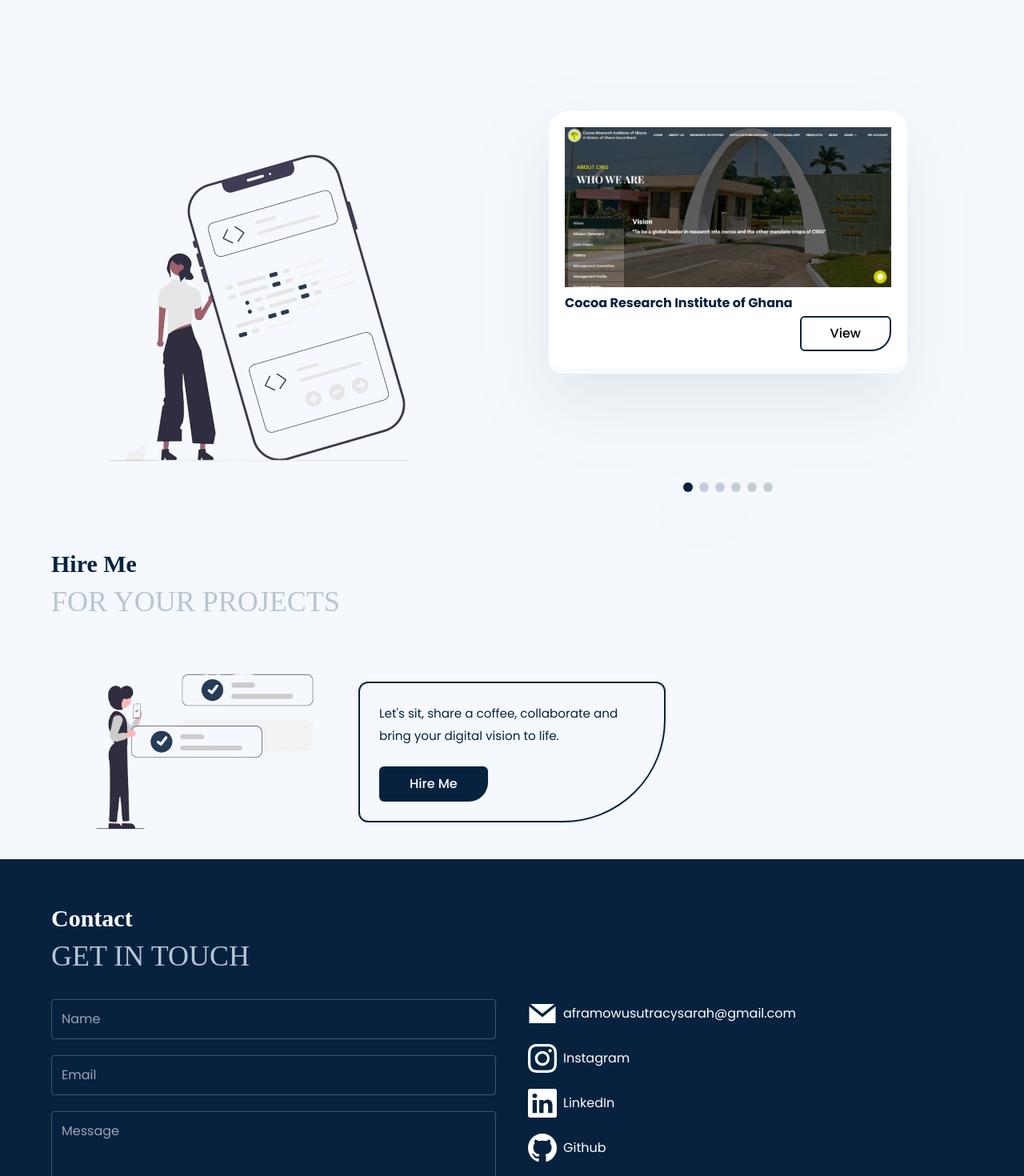
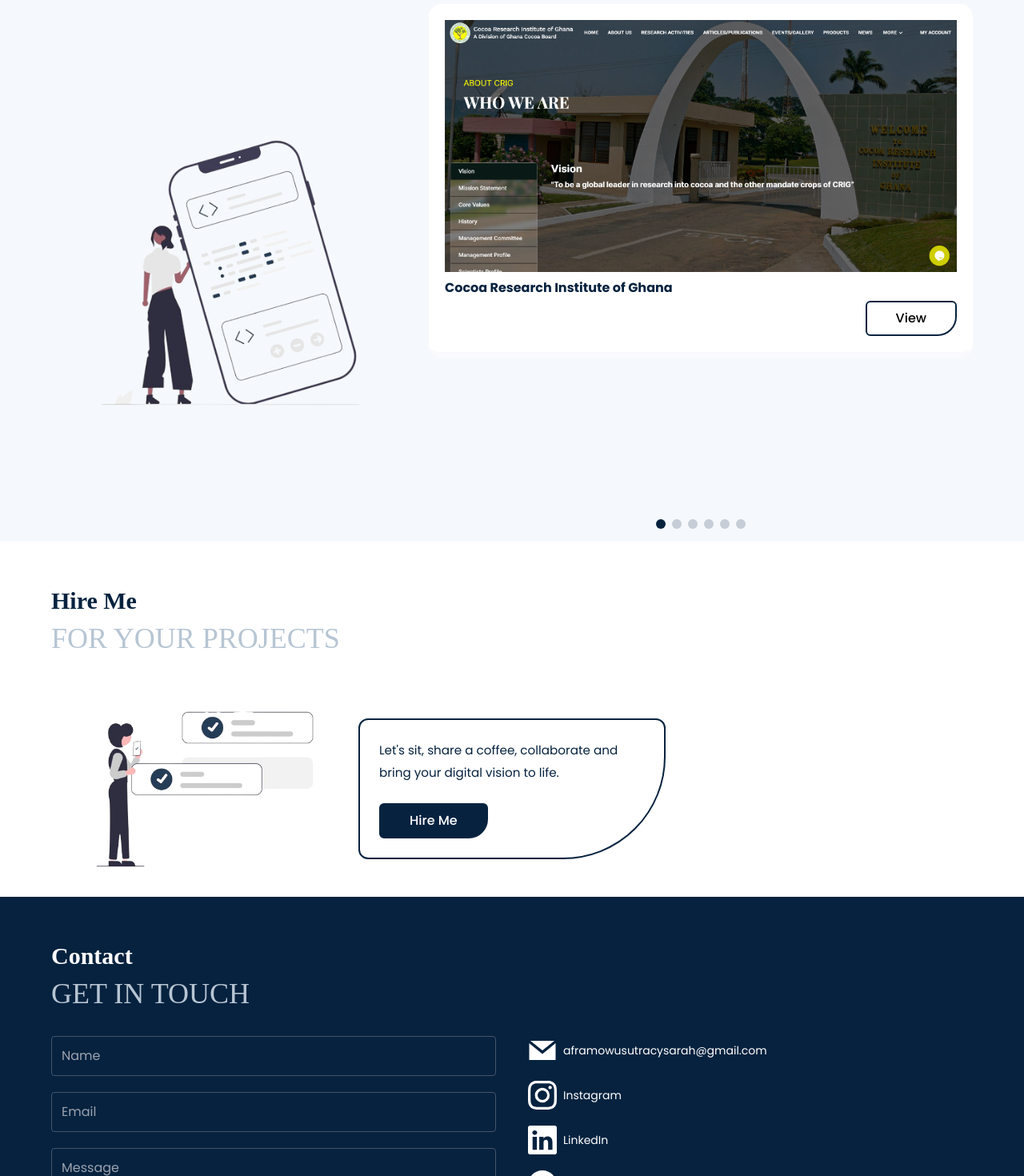
Before and after one commit to tracy1-sarah/portfolio, a React (Vite) app: page / in a window 1280 px wide. Shown: the part 2400-3870 px from the top of the page at 80% size. Built offline with nearby package versions, Linux system fonts and the light colour scheme; a web font is replaced by a local one.

Commit message:
Adjust mobile view styles

```diff
--- a/src/Content.js
+++ b/src/Content.js
@@ -1,5 +1,4 @@
 // import images
-
 import Hero_person from "./assets/images/Hero/TracyS.png";
 
 import html from "./assets/images/Skills/html.png";
@@ -45,6 +44,7 @@ import { TbSmartHome } from "react-icons/tb";
 import { RiServiceLine } from "react-icons/ri";
 import { GiSkills } from "react-icons/gi";
 import { MdOutlinePermContactCalendar } from "react-icons/md";
+import { lazy } from "react";
 
 export const content = {
   nav: [
--- a/src/components/Contact.jsx
+++ b/src/components/Contact.jsx
@@ -30,7 +30,10 @@ const Contact = () => {
   };
 
   return (
-    <section className="bg-dark_primary text-white" id="contact">
+    <section
+      className="bg-dark_primary text-white overflow-hidden"
+      id="contact"
+    >
       <Toaster />
       <div className="md:container px-5 py-14">
         <h2 className="title !text-white" data-aos="fade-down">
@@ -84,7 +87,11 @@ const Contact = () => {
                 className="flex items-center gap-2"
               >
                 <h4 className="text-white">{createElement(content.icon)}</h4>
-                <a className="font-Poppins" href={content.link} target="_blank">
+                <a
+                  className="font-Poppins text-sm"
+                  href={content.link}
+                  target="_blank"
+                >
                   {content.text}
                 </a>
               </div>
--- a/src/components/Hero.jsx
+++ b/src/components/Hero.jsx
@@ -1,4 +1,3 @@
-import { useEffect } from "react";
 import { content } from "../Content";
 
 const Hero = () => {
@@ -18,7 +17,7 @@ const Hero = () => {
           <div className="px-4">
             <h3 className="py-2">Heyaa, I am</h3>
             <h1 className="py-4 text-4xl">
-              {hero.firstName} <span className="#9333EA">{hero.LastName}</span>
+              {hero.firstName} <span>{hero.LastName}</span>
             </h1>
             <h1 className="text-3xl">{hero.title}</h1>
           </div>
@@ -27,7 +26,7 @@ const Hero = () => {
             <a
               href="public/file/TRACY-Resume.pdf"
               target="_blank"
-              rel="noopener noreferrer"
+              rel="noreferrer"
             >
               <button className="btn">{hero.btnText}</button>
             </a>
--- a/src/components/Hireme.jsx
+++ b/src/components/Hireme.jsx
@@ -4,7 +4,7 @@ const Hireme = () => {
   const { Hireme } = content;
 
   return (
-    <section className="bg-bg_light_primary">
+    <section className="bg-white max-w-full mx-auto overflow-hidden">
       <div className="md:container px-5 pt-14">
         <h2 className="title" data-aos="fade-down">
           {Hireme.title}
@@ -13,7 +13,7 @@ const Hireme = () => {
           {Hireme.subtitle}
         </h4>
         <br />
-        <div className="flex items-center md:flex-row flex-col-reverse ">
+        <div className="flex items-center md:flex-row flex-col">
           <img
             src={Hireme.image1}
             alt="..."
@@ -33,7 +33,7 @@ const Hireme = () => {
           >
             <p className="leading-7">{Hireme.para}</p>
             <br />
-            <a id="contact">
+            <a href="#contact">
               <button className="btn bg-dark_primary text-white">
                 {Hireme.btnText}
               </button>
--- a/src/components/Projects.jsx
+++ b/src/components/Projects.jsx
@@ -3,7 +3,7 @@ import { Swiper, SwiperSlide } from "swiper/react";
 import "swiper/css";
 import "swiper/css/pagination";
 import Modal from "react-modal";
-import { createElement, useState } from "react";
+import { useState } from "react";
 
 const customStyles = {
   content: {
@@ -41,7 +41,7 @@ const Projects = () => {
   }
 
   return (
-    <section className="bg-bg_light_primary" id="projects">
+    <section className="bg-bg_light_primary max-w-full mx-auto" id="projects">
       <Modal
         isOpen={modalIsOpen}
         onRequestClose={closeModal}
@@ -61,7 +61,7 @@ const Projects = () => {
         </div>
       </Modal>
 
-      <div className="md:container px-5 pt-14 min-h-screen flex flex-col justify-between">
+      <div className="md:container mx-auto px-5 pt-14 min-h-screen flex flex-col justify-between">
         <div>
           <h2 className="title" data-aos="fade-down">
             {Projects.title}
@@ -71,28 +71,29 @@ const Projects = () => {
           </h4>
           <br />
         </div>
-        <div className="flex items-center lg:flex-row flex-col-reverse gap-5">
+        <div className="flex flex-col md:flex-row items-center gap-6">
           <img
             src={Projects.image}
             alt="..."
             data-aos="fade-right"
-            className="max-w-[45vw] min-w-[22rem]"
+            className="w-full md:max-w-[35vw] "
           />
           <Swiper
             pagination={{
               clickable: true,
             }}
-            data-aos="fade-left"
+            // data-aos="fade-left"
             spaceBetween={20}
             modules={[Pagination]}
-            className="rounded-3xl pb-16 max-w-md drop-shadow-primary self-start"
+            className="swiper-container max-w-full pb-16 overflow-hidden"
           >
+            <div className="swiper-wrapper">
               {Projects.project_content.map((content, i) => (
                 <SwiperSlide
                   key={i}
-                className="bg-white rounded-2xl p-5 border-b-8 border-[#FAF9FD] h-fit"
+                  className="swiper-slide bg-white rounded-2xl p-5 border-b-8 border-[#FAF9FD] h-fit"
                 >
-                <img src={content.image} alt="..." />
+                  <img src={content.image} alt="..." className="w-full" />
                   <div className="flex flex-col gap-1 mt-2">
                     <h5 className="font-bold font-Poppins">{content.title}</h5>
                     <button
@@ -100,14 +101,14 @@ const Projects = () => {
                         setSelectProject(content);
                         openModal();
                       }}
-                    className="btn ont-bold text-gray-600 self-end"
+                      className="btn font-bold text-gray-600 self-end"
                     >
                       View
                     </button>
-                  {/* </a> */}
                   </div>
                 </SwiperSlide>
               ))}
+            </div>
           </Swiper>
         </div>
       </div>
```
Lines whose indentation alone changed are shown as unchanged.
